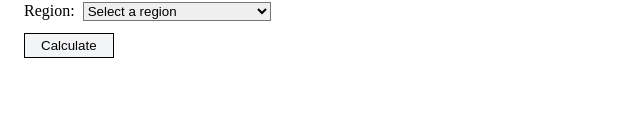
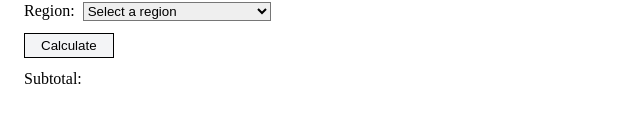
Before and after one commit to dushan-ranasinghage/FoodstuffsRetailCalculator, a React app: page / in a window 1280 px wide. Shown: the part 161-300 px from the top of the page, without its empty margins (0-640 px from the left). Built offline with nearby package versions, Linux system fonts and the light colour scheme; the HTML template or start-up script is replaced by a standard one.

Commit message:
Display subtotal with currency

```diff
--- a/src/App.tsx
+++ b/src/App.tsx
@@ -11,6 +11,7 @@ import { calculateSubTotal } from "./utils/calculations";
 function App() {
   const [numberOfItems, setNumberOfItems] = useState<number | null>(null);
   const [price, setPrice] = useState<number | null>(null);
+  const [subtotal, setSubtotal] = useState<number | null>(null);
 
   const onChangeNumberOfItems = (e: React.ChangeEvent<HTMLInputElement>) => {
     setNumberOfItems(e.target.value ? parseInt(e.target.value, 10) : null);
@@ -22,7 +23,7 @@ function App() {
 
   const handleCalculate = () => {
     const total = calculateSubTotal(numberOfItems, price);
-    console.log("Subtotal:", total.toFixed(2));
+    setSubtotal(total);
   };
 
   return (
@@ -71,6 +72,12 @@ function App() {
             Calculate
           </button>
         </div>
+        <div>
+          <label htmlFor="subTotal">Subtotal:</label>
+          <span className="ml-2" id="subTotal">
+            {subtotal !== null ? `$${subtotal.toFixed(2)}` : ""}
+          </span>
+        </div>
       </div>
     </section>
   );
```
